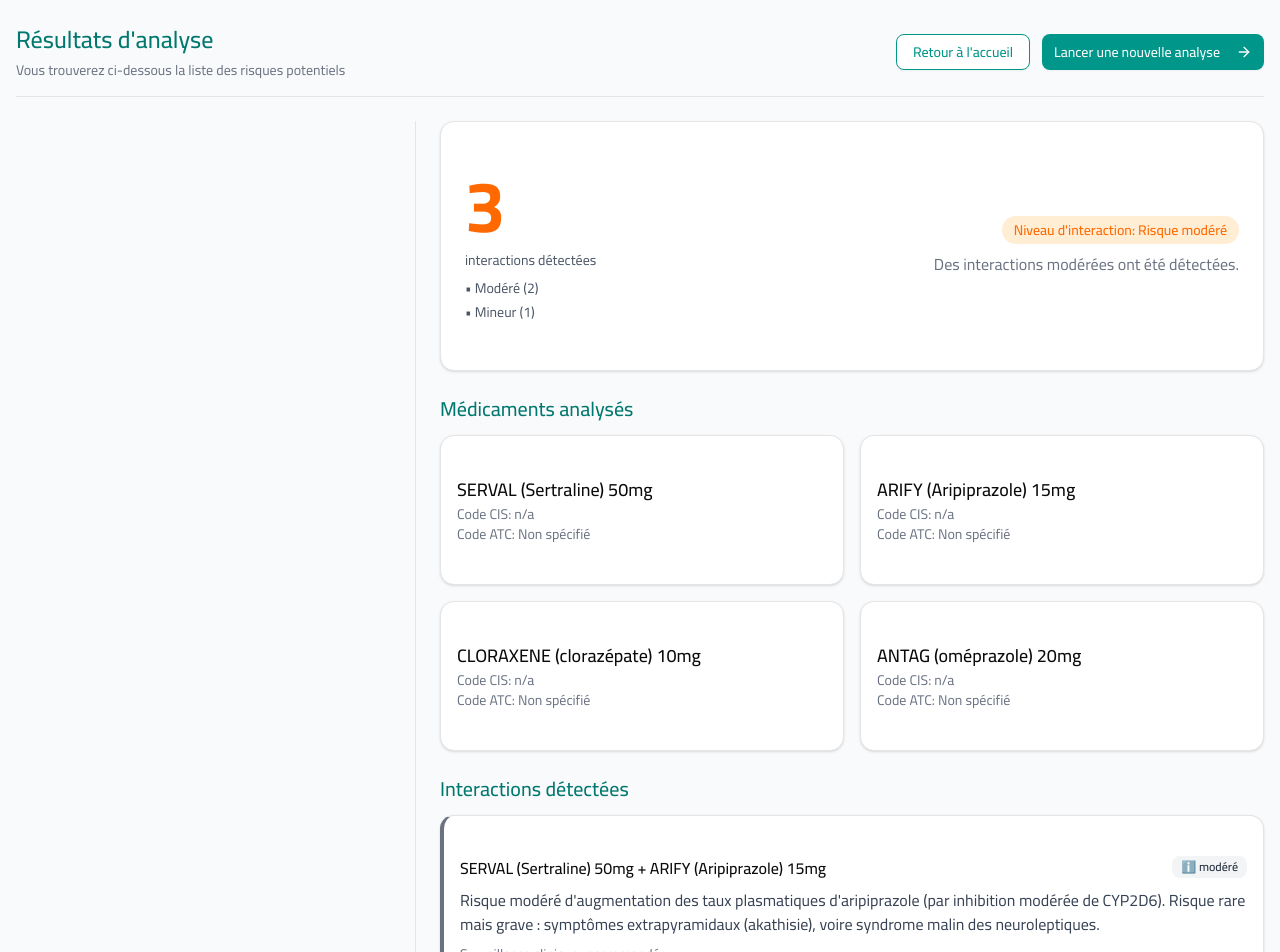
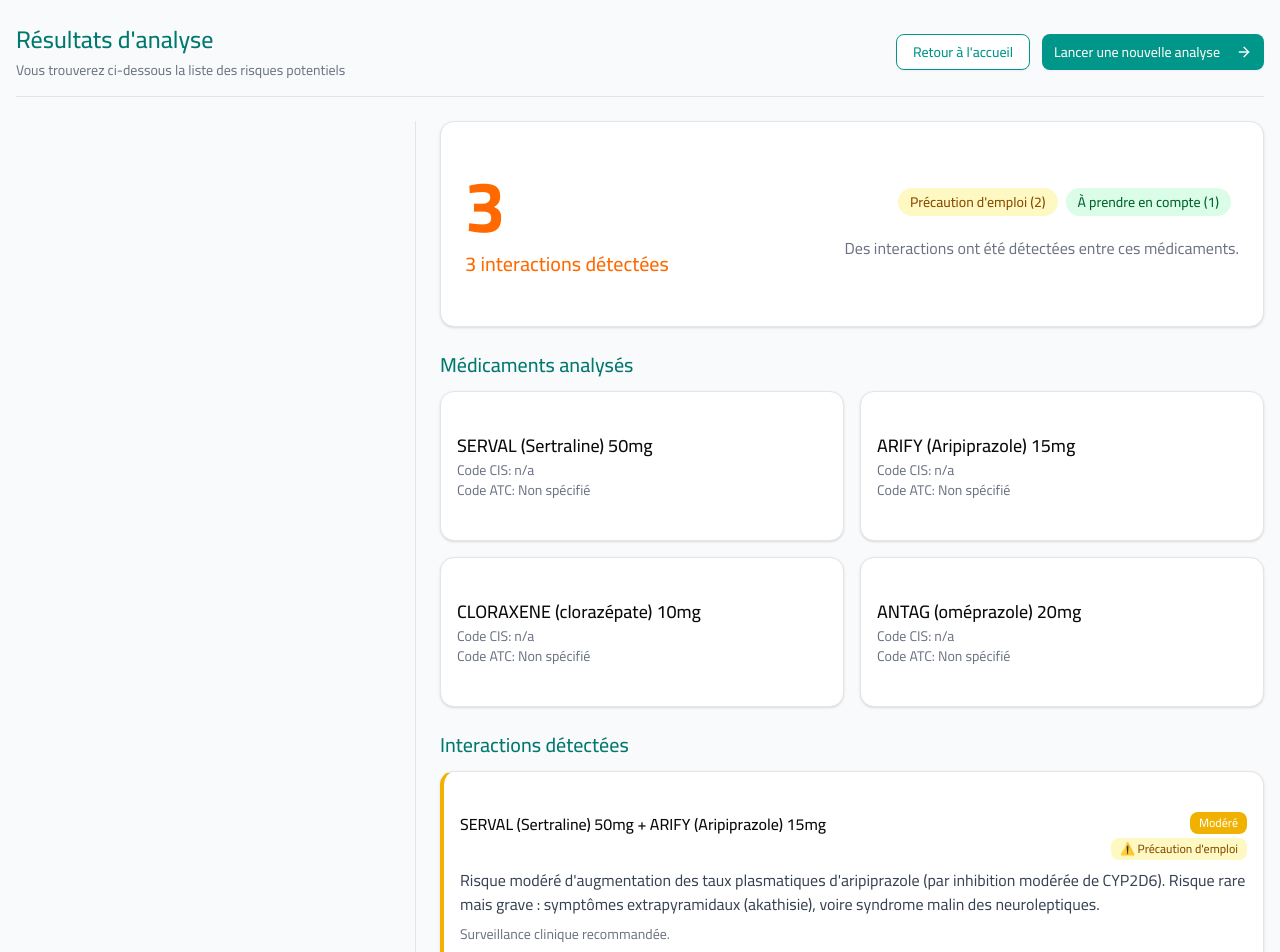
Before and after one commit to salaheddine1399/pharma, a Next.js app: page /resultat in a window 1280 px wide. Shown: the top 952 px of the page. Built offline with nearby package versions, Linux system fonts and the light colour scheme.

Commit message:
final version

```diff
--- a/src/app/resultat/page.tsx
+++ b/src/app/resultat/page.tsx
@@ -16,7 +16,6 @@ import {
 import { Button } from "@/components/ui/button";
 import { Card, CardContent } from "@/components/ui/card";
 import { Badge } from "@/components/ui/badge";
-import supabase from "@/lib/supabase";
 
 // This is the main component that will be exported
 export default function AnalysisResultsPage() {
@@ -52,6 +51,7 @@ function AnalysisResults() {
     type: string;
     effects: string;
     remarks: string;
+    severity: string; // Added severity field
   }
   const [interactions, setInteractions] = useState<Interaction[]>([]);
   const [isLoading, setIsLoading] = useState(true);
@@ -63,12 +63,13 @@ function AnalysisResults() {
     pregnancyStatus: "",
   });
 
-  // Static data from PDF
+  // Static data from PDF with severity levels
   const staticInteractions: Interaction[] = [
     {
       medication1: "SERVAL (Sertraline) 50mg",
       medication2: "ARIFY (Aripiprazole) 15mg",
       type: "Précaution d'emploi",
+      severity: "Modéré",
       effects:
         "Risque modéré d'augmentation des taux plasmatiques d'aripiprazole (par inhibition modérée de CYP2D6). Risque rare mais grave : symptômes extrapyramidaux (akathisie), voire syndrome malin des neuroleptiques.",
       remarks: "Surveillance clinique recommandée.",
@@ -77,6 +78,7 @@ function AnalysisResults() {
       medication1: "CLORAXENE (clorazépate) 10mg",
       medication2: "ARIFY (Aripiprazole) 15mg",
       type: "Précaution d'emploi",
+      severity: "Modéré",
       effects:
         "Risque de sédation excessive, hypotension, dépression respiratoire.",
       remarks:
@@ -86,6 +88,7 @@ function AnalysisResults() {
       medication1: "CLORAXENE (clorazépate) 10mg",
       medication2: "ANTAG (oméprazole) 20mg",
       type: "Prendre en compte",
+      severity: "Mineur",
       effects:
         "L'oméprazole peut inhiber le métabolisme des benzodiazépines oxydées comme le clorazépate (via CYP2C19), entraînant une accumulation et un risque accru de sédation ou de toxicité. Des cas de troubles de la marche et de coma prolongé ont été rapportés.",
       remarks:
@@ -120,145 +123,51 @@ function AnalysisResults() {
       });
     }
 
-    // Load static results from PDF only
-    const staticInteractions = [
-      {
-        medication1: "SERVAL (Sertraline) 50mg",
-        medication2: "ARIFY (Aripiprazole) 15mg",
-        type: "Précaution d'emploi",
-        effects:
-          "Risque modéré d'augmentation des taux plasmatiques d'aripiprazole (par inhibition modérée de CYP2D6). Risque rare mais grave : symptômes extrapyramidaux (akathisie), voire syndrome malin des neuroleptiques.",
-        remarks: "Surveillance clinique recommandée.",
-      },
-      {
-        medication1: "CLORAXENE (clorazépate) 10mg",
-        medication2: "ARIFY (Aripiprazole) 15mg",
-        type: "Précaution d'emploi",
-        effects:
-          "Risque de sédation excessive, hypotension, dépression respiratoire.",
-        remarks:
-          "Surveillance recommandée, surtout en cas d'association avec la clozapine ou par voie parentérale.",
-      },
-      {
-        medication1: "CLORAXENE (clorazépate) 10mg",
-        medication2: "ANTAG (oméprazole) 20mg",
-        type: "Prendre en compte",
-        effects:
-          "L'oméprazole peut inhiber le métabolisme des benzodiazépines oxydées comme le clorazépate (via CYP2C19), entraînant une accumulation et un risque accru de sédation ou de toxicité. Des cas de troubles de la marche et de coma prolongé ont été rapportés.",
-        remarks:
-          "Surveillance clinique et éventuelle réduction posologique du benzodiazépine recommandées.",
-      },
-    ];
-
-    const staticMeds = [
-      { cis: "n/a", atc: "", name: "SERVAL (Sertraline) 50mg" },
-      { cis: "n/a", atc: "", name: "ARIFY (Aripiprazole) 15mg" },
-      { cis: "n/a", atc: "", name: "CLORAXENE (clorazépate) 10mg" },
-      { cis: "n/a", atc: "", name: "ANTAG (oméprazole) 20mg" },
-    ];
-
     setMedications(staticMeds);
     setInteractions(staticInteractions);
     setIsLoading(false);
   }, [searchParams]);
 
-  // Function to get risk level and data based on interactions
-  const getRiskData = () => {
-    const interactionCount = interactions.length;
-
-    if (interactionCount === 0) {
+  // Function to get interaction count and summary
+  const getInteractionSummary = () => {
+    if (interactions.length === 0) {
       return {
-        count: "0",
-        level: "Aucune interaction détectée",
-        color: "text-green-500",
-        bgColor: "bg-green-100",
+        count: 0,
+        totalInteractions: "Aucune interaction détectée",
+        interactionTypes: [],
+        mainColor: "text-green-500",
+        mainBgColor: "bg-green-100",
         description:
           "Aucune interaction significative n'a été détectée entre ces médicaments.",
-        emoji: "✅",
-        breakdown: [],
       };
     }
 
-    // Count interactions by type
-    const majeurCount = interactions.filter(
-      (int) =>
-        int.type === "Association contre-indiquée" ||
-        int.type === "Associations déconseillées"
+    const interactionTypes = [];
+    const precautionCount = interactions.filter(
+      (int) => int.type === "Précaution d'emploi"
+    ).length;
+    const toPonderCount = interactions.filter(
+      (int) => int.type === "Prendre en compte"
     ).length;
 
-    const modereCount = interactions.filter(
-      (int) =>
-        int.type === "Associations faisant l'objet de précautions d'emploi" ||
-        int.type === "Précaution d'emploi"
-    ).length;
-
-    const mineurCount = interactions.filter(
-      (int) =>
-        int.type === "Prendre en compte" || int.type === "À prendre en compte"
-    ).length;
-
-    // Create breakdown array
-    const breakdown = [];
-    if (majeurCount > 0) breakdown.push(`Majeur (${majeurCount})`);
-    if (modereCount > 0) breakdown.push(`Modéré (${modereCount})`);
-    if (mineurCount > 0) breakdown.push(`Mineur (${mineurCount})`);
-
-    // Determine highest risk level for styling
-    let color = "text-green-600";
-    let bgColor = "bg-green-50";
-    let level = "À prendre en compte";
-    let emoji = "ℹ️";
-    let description = "Des interactions sont possibles entre ces produits.";
-
-    if (majeurCount > 0) {
-      color = "text-red-500";
-      bgColor = "bg-red-100";
-      level = "Risque élevé";
-      emoji = "❌";
-      description = "Des interactions majeures ont été détectées.";
-    } else if (modereCount > 0) {
-      color = "text-orange-500";
-      bgColor = "bg-orange-100";
-      level = "Risque modéré";
-      emoji = "⚠️";
-      description = "Des interactions modérées ont été détectées.";
-    } else if (mineurCount > 0) {
-      color = "text-yellow-500";
-      bgColor = "bg-yellow-100";
-      level = "Risque mineur";
-      emoji = "⚖️";
-      description = "Des interactions mineures ont été détectées.";
+    if (precautionCount > 0) {
+      interactionTypes.push(`Précaution d'emploi (${precautionCount})`);
+    }
+    if (toPonderCount > 0) {
+      interactionTypes.push(`À prendre en compte (${toPonderCount})`);
     }
 
     return {
-      count: interactionCount.toString(),
-      level,
-      color,
-      bgColor,
-      description,
-      emoji,
-      breakdown,
+      count: interactions.length,
+      totalInteractions: `${interactions.length} interactions détectées`,
+      interactionTypes,
+      mainColor: "text-orange-500",
+      mainBgColor: "bg-orange-100",
+      description: "Des interactions ont été détectées entre ces médicaments.",
     };
   };
 
-  // Function to determine if interaction is mineur, modéré, or majeur
-  const getInteractionSeverity = (type: string) => {
-    switch (type) {
-      case "Association contre-indiquée":
-      case "Associations déconseillées":
-        return "majeur";
-      case "Associations faisant l'objet de précautions d'emploi":
-      case "Précaution d'emploi":
-        return "modéré";
-      case "Prendre en compte":
-      case "À prendre en compte":
-        return "mineur";
-      default:
-        return "mineur";
-    }
-  };
-
-  const riskData = getRiskData();
+  const interactionSummary = getInteractionSummary();
 
   return (
     <div className="min-h-screen bg-gray-50">
@@ -422,41 +331,44 @@ function AnalysisResults() {
               </Card>
             ) : (
               <>
-                {/* Risk indicator */}
+                {/* Interaction Summary Card */}
                 <Card className="mb-6">
                   <CardContent className="p-6">
                     <div className="flex flex-col md:flex-row items-center justify-between">
                       <div className="text-center md:text-left mb-4 md:mb-0">
                         <div className="flex items-center justify-center md:justify-start mb-2">
                           <div
-                            className={`text-7xl font-bold ${riskData.color}`}
+                            className={`text-7xl font-bold ${interactionSummary.mainColor}`}
                           >
-                            {riskData.count}
+                            {interactionSummary.count}
                           </div>
                         </div>
-                        <div className="text-sm text-gray-600 mb-2">
-                          interactions détectées
+                        <div
+                          className={`font-medium text-xl ${interactionSummary.mainColor}`}
+                        >
+                          {interactionSummary.totalInteractions}
                         </div>
-                        {riskData.breakdown.length > 0 && (
-                          <div className="space-y-1">
-                            {riskData.breakdown.map((item, index) => (
+                      </div>
+                      <div className="max-w-md text-gray-600 text-center md:text-right">
+                        <div className="space-y-2 mb-3">
+                          {interactionSummary.interactionTypes.map(
+                            (type, index) => (
                               <div
                                 key={index}
-                                className="text-sm text-gray-600"
+                                className={`inline-block px-3 py-1 rounded-full text-sm font-medium mr-2 ${
+                                  type.includes("Précaution")
+                                    ? "bg-yellow-100 text-yellow-800"
+                                    : "bg-green-100 text-green-800"
+                                }`}
                               >
-                                • {item}
+                                {type}
                               </div>
-                            ))}
-                          </div>
-                        )}
-                      </div>
-                      <div className="max-w-md text-gray-600 text-center md:text-right">
-                        <div
-                          className={`inline-block px-3 py-1 rounded-full text-sm font-medium mb-2 ${riskData.bgColor} ${riskData.color}`}
-                        >
-                          Niveau d&apos;interaction: {riskData.level}
+                            )
+                          )}
                         </div>
-                        <p className="text-gray-500">{riskData.description}</p>
+                        <p className="text-gray-500">
+                          {interactionSummary.description}
+                        </p>
                       </div>
                     </div>
                   </CardContent>
@@ -484,58 +396,6 @@ function AnalysisResults() {
                   </div>
                 </div>
 
-                {/* Warning badges - only if interactions exist */}
-                {interactions.length > 0 && (
-                  <div className="mb-6">
-                    {interactions.some(
-                      (int) => int.type === "Association contre-indiquée"
-                    ) && (
-                      <Badge className="px-4 py-2 text-base bg-red-500 hover:bg-red-600 rounded-full mr-2 mb-2">
-                        <span>Associations contre-indiquées ❌</span>
-                        <div className="ml-2 bg-white text-red-500 rounded-full h-6 w-6 flex items-center justify-center font-bold text-sm">
-                          {
-                            interactions.filter(
-                              (int) =>
-                                int.type === "Association contre-indiquée"
-                            ).length
-                          }
-                        </div>
-                      </Badge>
-                    )}
-
-                    {interactions.some(
-                      (int) => int.type === "Associations déconseillées"
-                    ) && (
-                      <Badge className="px-4 py-2 text-base bg-orange-500 hover:bg-orange-600 rounded-full mr-2 mb-2">
-                        <span>Associations déconseillées ⚠️</span>
-                        <div className="ml-2 bg-white text-orange-500 rounded-full h-6 w-6 flex items-center justify-center font-bold text-sm">
-                          {
-                            interactions.filter(
-                              (int) => int.type === "Associations déconseillées"
-                            ).length
-                          }
-                        </div>
-                      </Badge>
-                    )}
-
-                    {interactions.some(
-                      (int) => int.type === "Associations à prendre en compte"
-                    ) && (
-                      <Badge className="px-4 py-2 text-base bg-yellow-500 hover:bg-yellow-600 rounded-full mb-2">
-                        <span>Précautions d&apos;emploi ⚖️</span>
-                        <div className="ml-2 bg-white text-yellow-500 rounded-full h-6 w-6 flex items-center justify-center font-bold text-sm">
-                          {
-                            interactions.filter(
-                              (int) =>
-                                int.type === "Associations à prendre en compte"
-                            ).length
-                          }
-                        </div>
-                      </Badge>
-                    )}
-                  </div>
-                )}
-
                 {/* Interactions listing */}
                 {interactions.length > 0 ? (
                   <div className="mb-6">
@@ -544,35 +404,34 @@ function AnalysisResults() {
                     </h3>
                     <div className="space-y-4">
                       {interactions.map((interaction, index) => {
-                        const severity = getInteractionSeverity(
-                          interaction.type
-                        );
-
                         // Function to get interaction styling and emoji based on severity
                         const getInteractionStyle = (severity: string) => {
                           switch (severity) {
-                            case "majeur":
-                              return {
-                                borderColor: "border-l-red-500",
-                                badgeColor: "bg-red-100 text-red-800",
-                                emoji: "❌",
-                              };
-                            case "mineur":
+                            case "Modéré":
                               return {
                                 borderColor: "border-l-yellow-500",
                                 badgeColor: "bg-yellow-100 text-yellow-800",
-                                emoji: "⚖️",
+                                severityBadgeColor: "bg-yellow-500 text-white",
+                                emoji: "⚠️",
+                              };
+                            case "Mineur":
+                              return {
+                                borderColor: "border-l-green-500",
+                                badgeColor: "bg-green-100 text-green-800",
+                                severityBadgeColor: "bg-green-500 text-white",
+                                emoji: "ℹ️",
                               };
                             default:
                               return {
                                 borderColor: "border-l-gray-500",
                                 badgeColor: "bg-gray-100 text-gray-800",
+                                severityBadgeColor: "bg-gray-500 text-white",
                                 emoji: "ℹ️",
                               };
                           }
                         };
 
-                        const style = getInteractionStyle(severity);
+                        const style = getInteractionStyle(interaction.severity);
 
                         return (
                           <Card
@@ -585,15 +444,20 @@ function AnalysisResults() {
                                   {interaction.medication1} +{" "}
                                   {interaction.medication2}
                                 </h4>
-                                <Badge className={style.badgeColor}>
-                                  {style.emoji} {severity}
-                                </Badge>
+                                <div className="flex flex-col items-end gap-1">
+                                  <Badge className={style.severityBadgeColor}>
+                                    {interaction.severity}
+                                  </Badge>
+                                  <Badge className={style.badgeColor}>
+                                    {style.emoji} {interaction.type}
+                                  </Badge>
+                                </div>
                               </div>
-                              <p className="text-gray-700">
+                              <p className="text-gray-700 mb-2">
                                 {interaction.effects}
                               </p>
                               {interaction.remarks && (
-                                <p className="text-gray-500 text-sm mt-2">
+                                <p className="text-gray-500 text-sm">
                                   {interaction.remarks}
                                 </p>
                               )}
@@ -613,7 +477,7 @@ function AnalysisResults() {
                           médicaments sélectionnés.
                         </p>
                         <Badge className="bg-green-100 text-green-800 px-3 py-1">
-                          0 interactions
+                          0 interactions détectées
                         </Badge>
                       </CardContent>
                     </Card>
```
